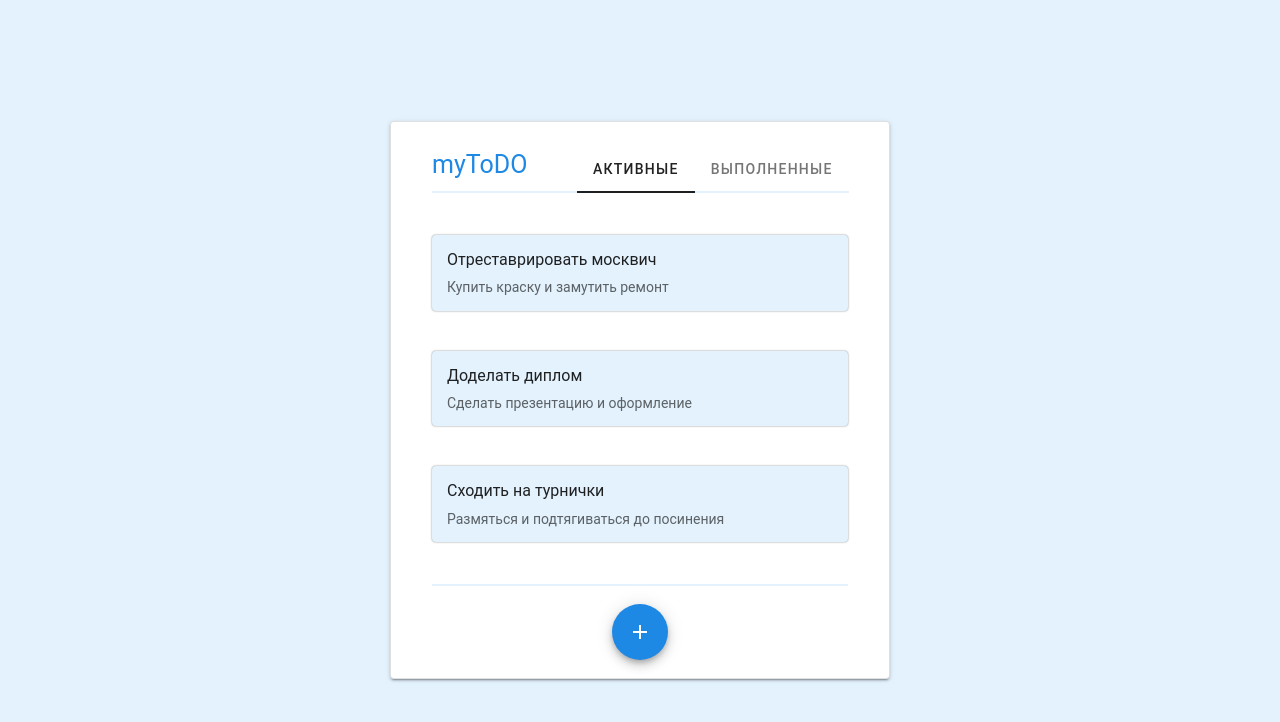
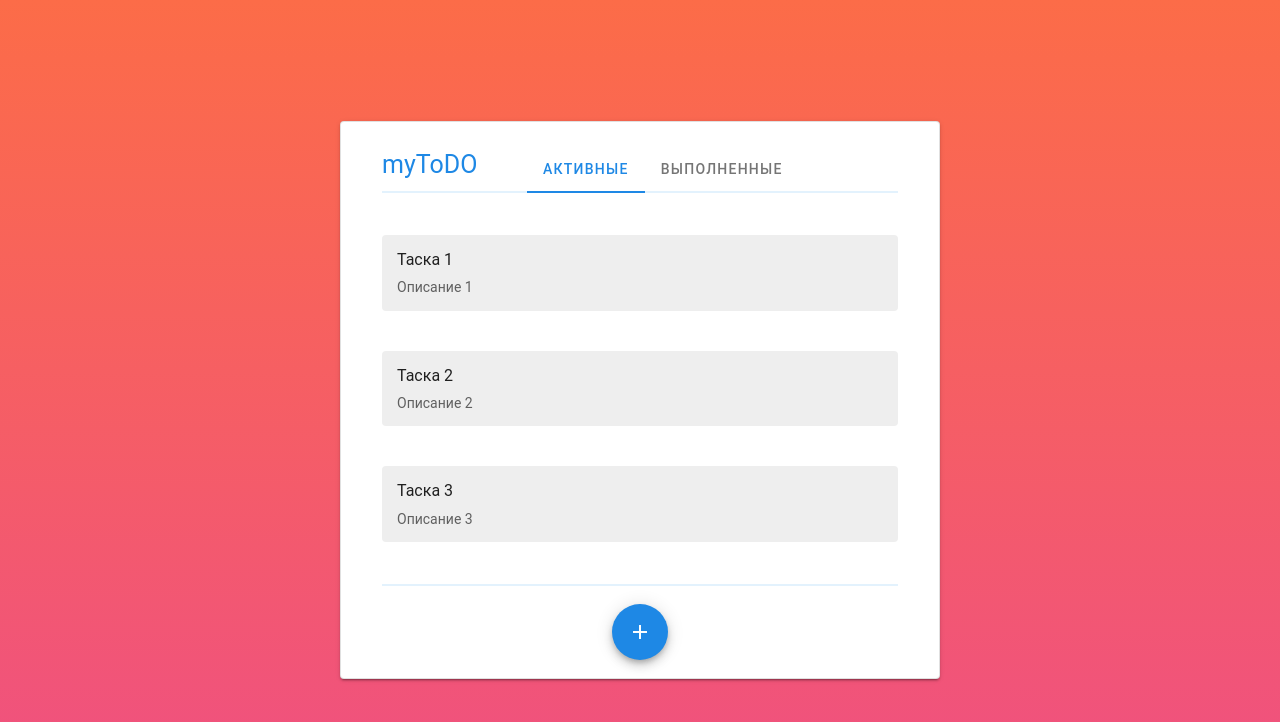
Before and after one commit to deikun95/Todo-List, a Vue app: page / in a window 1280 px wide. Shown: the top 722 px of the page. Built offline with nearby package versions, Linux system fonts and the light colour scheme; a small style sheet from the web is missing.

Commit message:
Выполнил статическую верстку

```diff
--- a/src/App.vue
+++ b/src/App.vue
@@ -2,36 +2,108 @@
   <div>
     <div class="todo-container">
       <div class="card">
-        <v-card class="mx-auto todo-card" width="500" outlined>
+        <v-card class="mx-auto todo-card" width="600" outlined>
           <v-list-item three-line>
             <v-list-item-content>
               <div class="card__header">
                 <div class="overline mb-4 card__header-logo">
                   <p class="card__header-title">myToDO</p>
                 </div>
-                <v-tabs>
+                <v-tabs color="#1e88e5">
                   <v-tab>Активные</v-tab>
                   <v-tab>Выполненные</v-tab>
                 </v-tabs>
               </div>
 
-              <div class="card__body">
+              <div class="card__body active-list">
                 <div class="card__item">
-                  <v-list-item-title class="headline mb-2 card__item-title">Отреставрировать москвич</v-list-item-title>
-                  <v-list-item-subtitle class="card__item-subtitle">Купить краску и замутить ремонт</v-list-item-subtitle>
+                  <div class="card__item-text">
+                    <v-list-item-title class="headline mb-2 card__item-title">Таска 1</v-list-item-title>
+                    <v-list-item-subtitle class="card__item-subtitle">Описание 1</v-list-item-subtitle>
+                  </div>
+                  <div class="card__item-btn">
+                    <v-btn icon color="#1e88e5">
+                      <v-icon>mdi-pencil</v-icon>
+                    </v-btn>
+                    <v-btn icon color="#ef5081">
+                      <v-icon>mdi-delete</v-icon>
+                    </v-btn>
+                    <v-btn icon color="#4CAF50">
+                      <v-icon>mdi-check</v-icon>
+                    </v-btn>
+                  </div>
                 </div>
                 <div class="card__item">
-                  <v-list-item-title class="headline mb-2 card__item-title">Доделать диплом</v-list-item-title>
-                  <v-list-item-subtitle class="card__item-subtitle">Сделать презентацию и оформление</v-list-item-subtitle>
+                  <div class="card__item-text">
+                    <v-list-item-title class="headline mb-2 card__item-title">Таска 2</v-list-item-title>
+                    <v-list-item-subtitle class="card__item-subtitle">Описание 2</v-list-item-subtitle>
+                  </div>
+                  <div class="card__item-btn">
+                    <v-btn icon color="#1e88e5">
+                      <v-icon>mdi-pencil</v-icon>
+                    </v-btn>
+                    <v-btn icon color="#ef5081">
+                      <v-icon>mdi-delete</v-icon>
+                    </v-btn>
+                    <v-btn icon color="#4CAF50">
+                      <v-icon>mdi-check</v-icon>
+                    </v-btn>
+                  </div>
                 </div>
                 <div class="card__item">
-                  <v-list-item-title class="headline mb-2 card__item-title">Сходить на турнички</v-list-item-title>
-                  <v-list-item-subtitle
-                    class="card__item-subtitle"
-                  >Размяться и подтягиваться до посинения</v-list-item-subtitle>
+                  <div class="card__item-text">
+                    <v-list-item-title class="headline mb-2 card__item-title">Таска 3</v-list-item-title>
+                    <v-list-item-subtitle class="card__item-subtitle">Описание 3</v-list-item-subtitle>
+                  </div>
+                  <div class="card__item-btn">
+                    <v-btn icon color="#1e88e5">
+                      <v-icon>mdi-pencil</v-icon>
+                    </v-btn>
+                    <v-btn icon color="#ef5081">
+                      <v-icon>mdi-delete</v-icon>
+                    </v-btn>
+                    <v-btn icon color="#4CAF50">
+                      <v-icon>mdi-check</v-icon>
+                    </v-btn>
+                  </div>
                 </div>
               </div>
-
+              <div class="card__body done-list">
+                <div class="card__item">
+                  <div class="card__item-text">
+                    <v-list-item-title class="headline mb-2 card__item-title">Таска 1</v-list-item-title>
+                    <v-list-item-subtitle class="card__item-subtitle">Описание 1</v-list-item-subtitle>
+                  </div>
+                  <div class="card__item-btn">
+                    <v-btn icon color="#1e88e5">
+                      <v-icon>mdi-pencil</v-icon>
+                    </v-btn>
+                    <v-btn icon color="#ef5081">
+                      <v-icon>mdi-delete</v-icon>
+                    </v-btn>
+                    <v-btn icon color="#4CAF50">
+                      <v-icon>mdi-check</v-icon>
+                    </v-btn>
+                  </div>
+                </div>
+                <div class="card__item">
+                  <div class="card__item-text">
+                    <v-list-item-title class="headline mb-2 card__item-title">Таска 2</v-list-item-title>
+                    <v-list-item-subtitle class="card__item-subtitle">Описание 2</v-list-item-subtitle>
+                  </div>
+                  <div class="card__item-btn">
+                    <v-btn icon color="#1e88e5">
+                      <v-icon>mdi-pencil</v-icon>
+                    </v-btn>
+                    <v-btn icon color="#ef5081">
+                      <v-icon>mdi-delete</v-icon>
+                    </v-btn>
+                    <v-btn icon color="#4CAF50">
+                      <v-icon>mdi-check</v-icon>
+                    </v-btn>
+                  </div>
+                </div>
+              </div>
               <div class="card__footer">
                 <v-card-actions>
                   <div class="text-center">
@@ -96,7 +168,7 @@ html,
 body {
   width: 100%;
   height: 100%;
-  background-color: #e3f2fd;
+  background-image: linear-gradient(#fc6c48 0%, #ef5081 100%);
   font-family: Roboto, sans-serif;
 }
 .todo-container {
@@ -123,23 +195,37 @@ body {
       padding-right: 50px;
     }
     &-title {
-      font-style: bold;
+      /* font-weight: light; */
       font-size: 25px;
       color: #1e88e5;
     }
   }
   &__item {
-    background-color: #e3f2fd;
+    position: relative;
+    display: flex;
+    justify-content: space-between;
+    align-items: center;
+    background-color: #eeeeee;
     margin-bottom: 40px;
     padding: 15px;
-    box-shadow: 0 0 2px rgba(0, 0, 0, 0.5);
+    /* box-shadow: 0 0 2px rgba(0, 0, 0, 0.5); */
     border-radius: 4px;
+    overflow: hidden;
     &:first-child {
       margin-top: 40px;
     }
     &-title {
       padding-bottom: 10px;
-      font-size: 10px;
+      font-size: 20px;
+    }
+    &-btn {
+      /* opacity: 0; */
+      position: absolute;
+      right: -110px;
+      transition: 0.3s all;
+    }
+    &:hover > .card__item-btn {
+      right: 10px;
     }
   }
   &__footer {
@@ -150,6 +236,12 @@ body {
     padding: 10px;
   }
 }
+.active-list {
+  display: block;
+}
+.done-list {
+  display: none;
+}
 .theme--light.v-tabs > .v-tabs-bar {
   background-color: transparent !important;
 }
```
